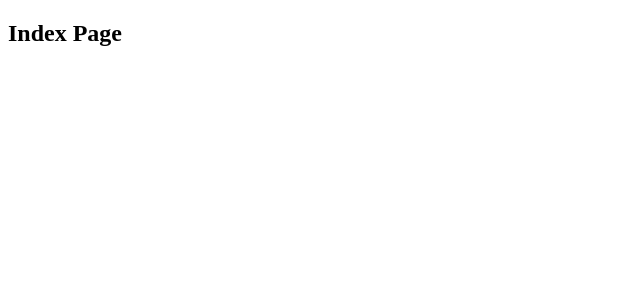
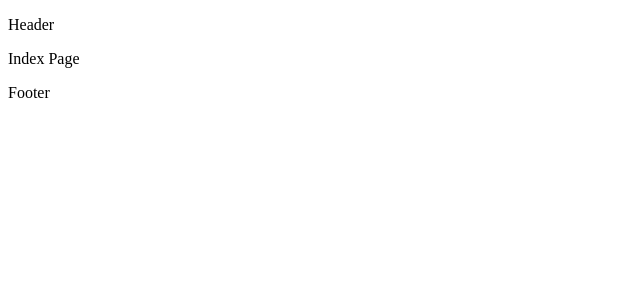
Before and after one commit to alexticovschi/blogger, a Next.js app in the folder frontend/: page / in a window 1280 px wide. Shown: the top 300 px of the page, without its empty margins (0-640 px from the left). Built offline with nearby package versions, Linux system fonts and the light colour scheme.

Commit message:
building a Layout component

```diff
--- /dev/null
+++ b/frontend/components/Layout.js
@@ -0,0 +1,9 @@
+const Layout = ({ children }) => (
+  <>
+    <p>Header</p>
+    {children}
+    <p>Footer</p>
+  </>
+);
+
+export default Layout;
--- a/frontend/pages/index.js
+++ b/frontend/pages/index.js
@@ -1,3 +1,5 @@
-const Index = () => <h2>Index Page</h2>;
+import Layout from '../components/Layout';
+
+const Index = () => <Layout>Index Page</Layout>;
 
 export default Index;
```
